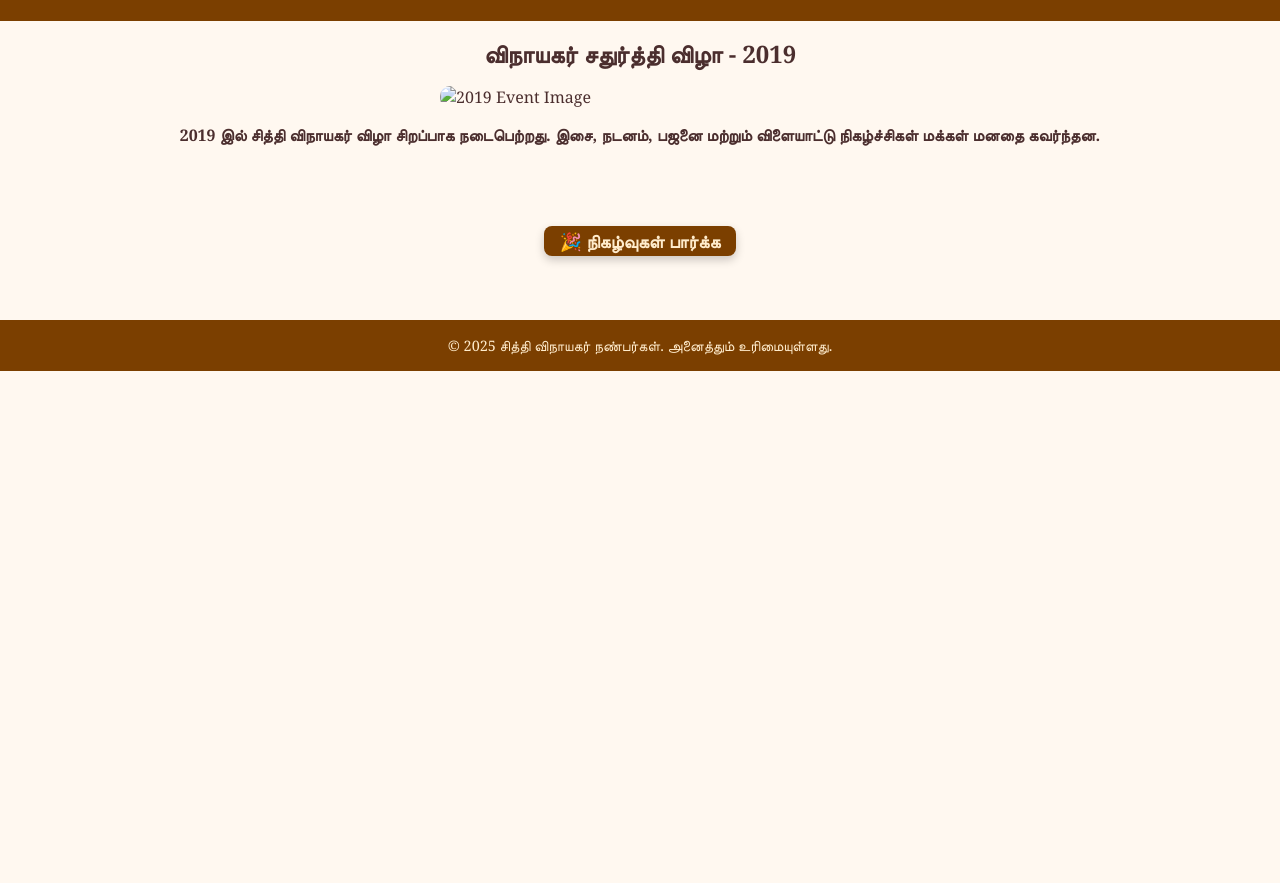
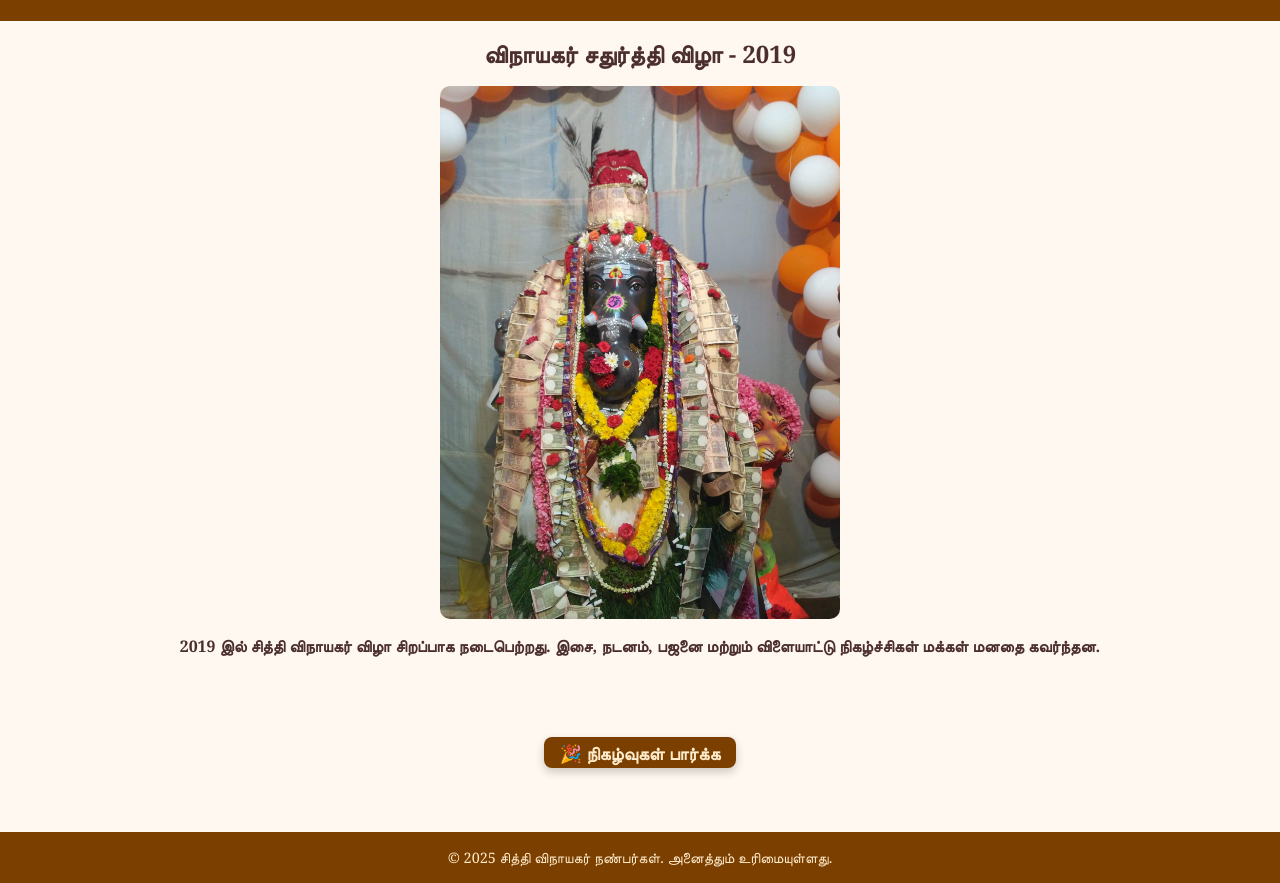
Before and after one commit to Sithivinayagarnanbargal/sithivinayagarnanbargal, a plain HTML site: page 2019.html in a window 1280 px wide. Shown: the part 63-946 px from the top of the page. Before the commit the page ends 800 px from the top, so only its background shows below. Drawn offline with Linux system fonts and the light colour scheme.

Commit message:
Update 2019.html

```diff
--- a/2019.html
+++ b/2019.html
@@ -55,7 +55,7 @@
   <main>
     <section id="event-content" class="event-content">
       <h2 style="text-align: center;">விநாயகர் சதுர்த்தி விழா - 2019</h2>
-      <img src="images/2019-event.jpg" alt="2019 Event Image" />
+      <img src="2019.jpg" alt="2019 Event Image" />
       <p style="text-align: center; font-weight: bold;">
         2019 இல் சித்தி விநாயகர் விழா சிறப்பாக நடைபெற்றது. இசை, நடனம், பஜனை மற்றும் விளையாட்டு நிகழ்ச்சிகள் மக்கள் மனதை கவர்ந்தன.
       </p>
```
